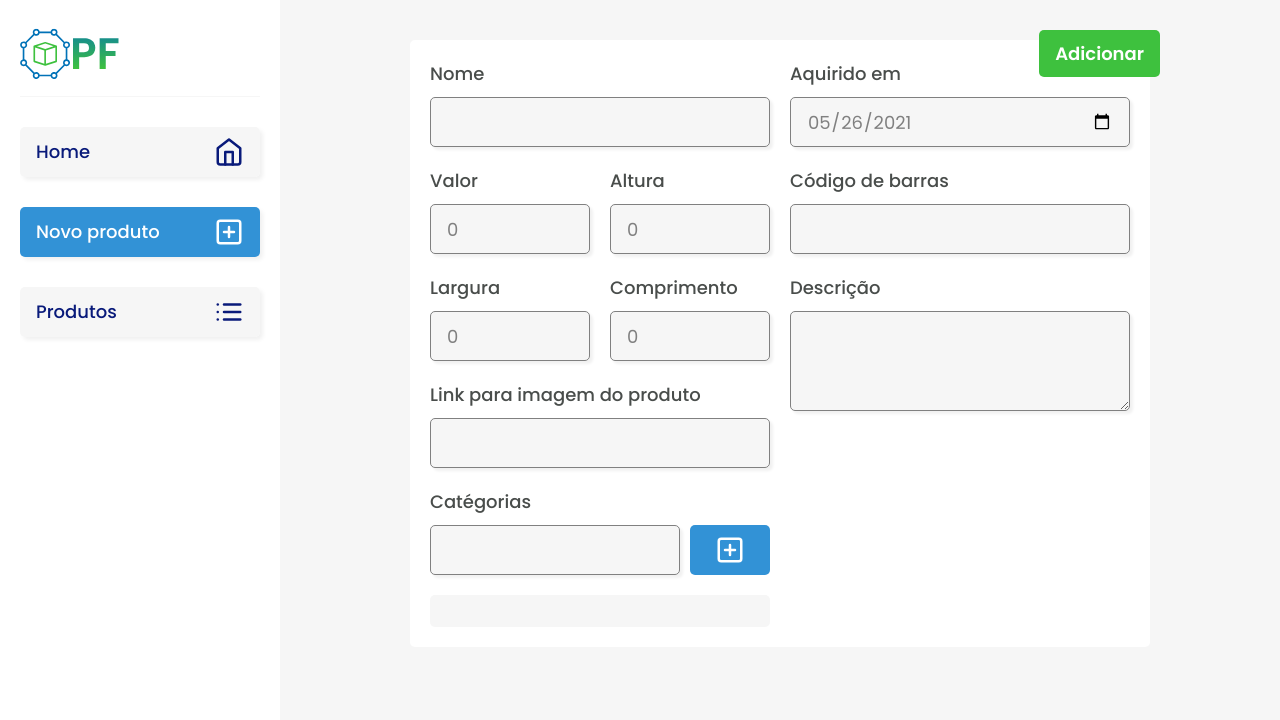
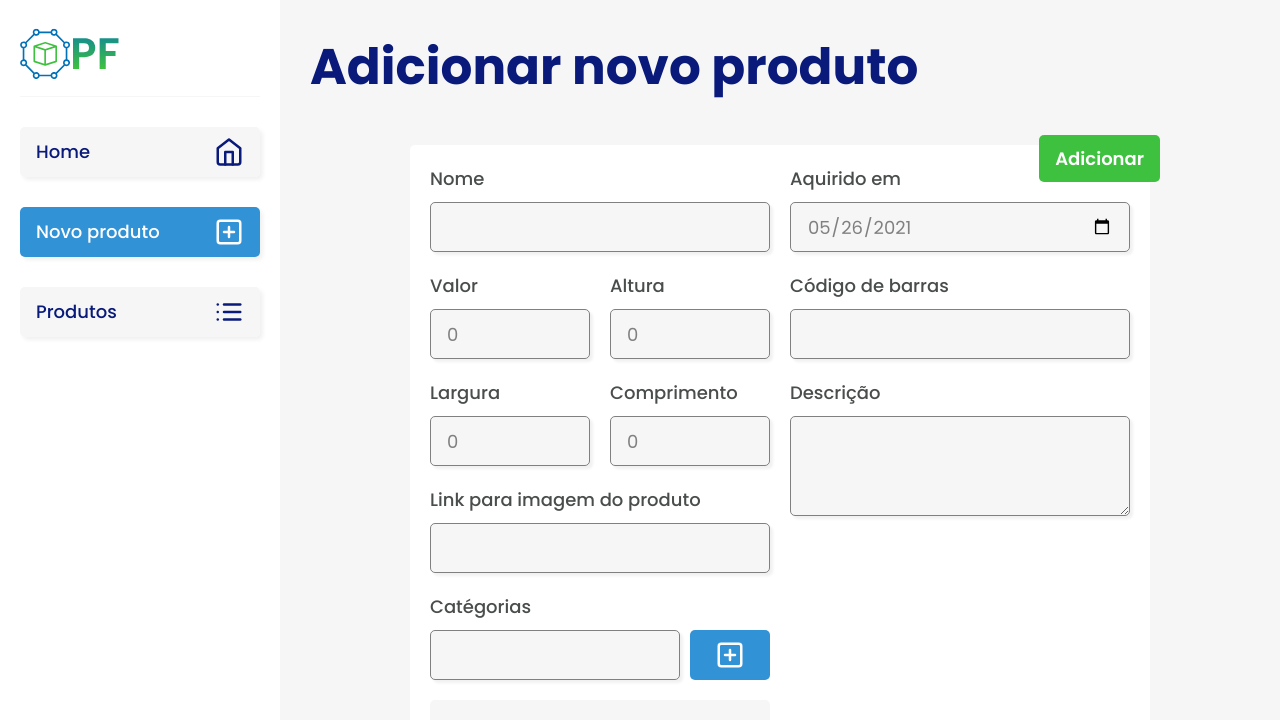
Before and after one commit to edmilson-dk/sponte-test-web, a React (Create React App) app: page /new in a window 1280 px wide. Shown: the top 720 px of the page. Built offline with nearby package versions, Linux system fonts and the light colour scheme.

Commit message:
feat: added news components

```diff
--- a/src/screens/dashboard-create/index.tsx
+++ b/src/screens/dashboard-create/index.tsx
@@ -1,9 +1,15 @@
 import { DashboardProductForm } from "src/components/dashboard-product-form";
+import { Container } from "src/styles/components/container";
+import { TitlePrimary } from "src/styles/components/titles";
+import { DashboardCreateWrapper } from "src/styles/screens/dashboard-create";
 
 export function DashboardCreate() {
   return (
-    <>
-      <DashboardProductForm />
-    </>
+    <DashboardCreateWrapper>
+      <Container>
+        <TitlePrimary>Adicionar novo produto</TitlePrimary>
+        <DashboardProductForm />
+      </Container>
+    </DashboardCreateWrapper>
   )
 }
```
